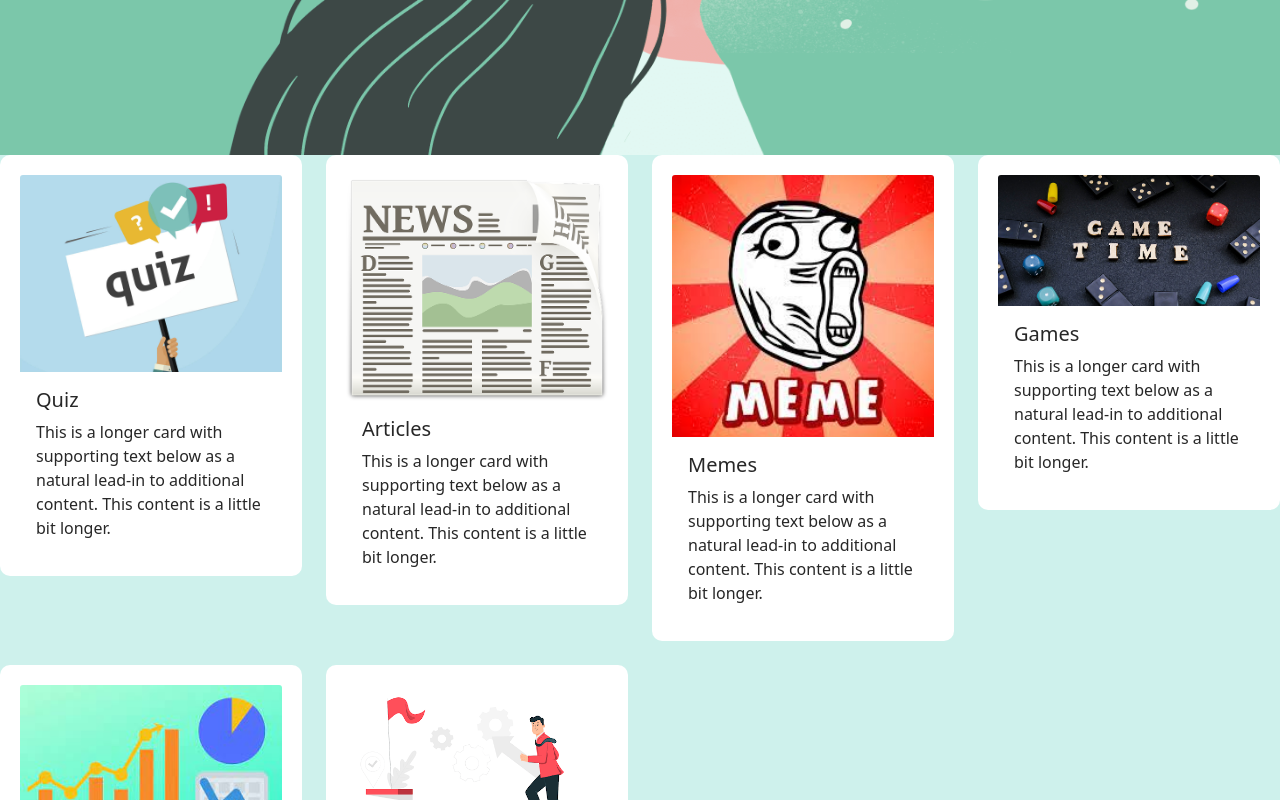
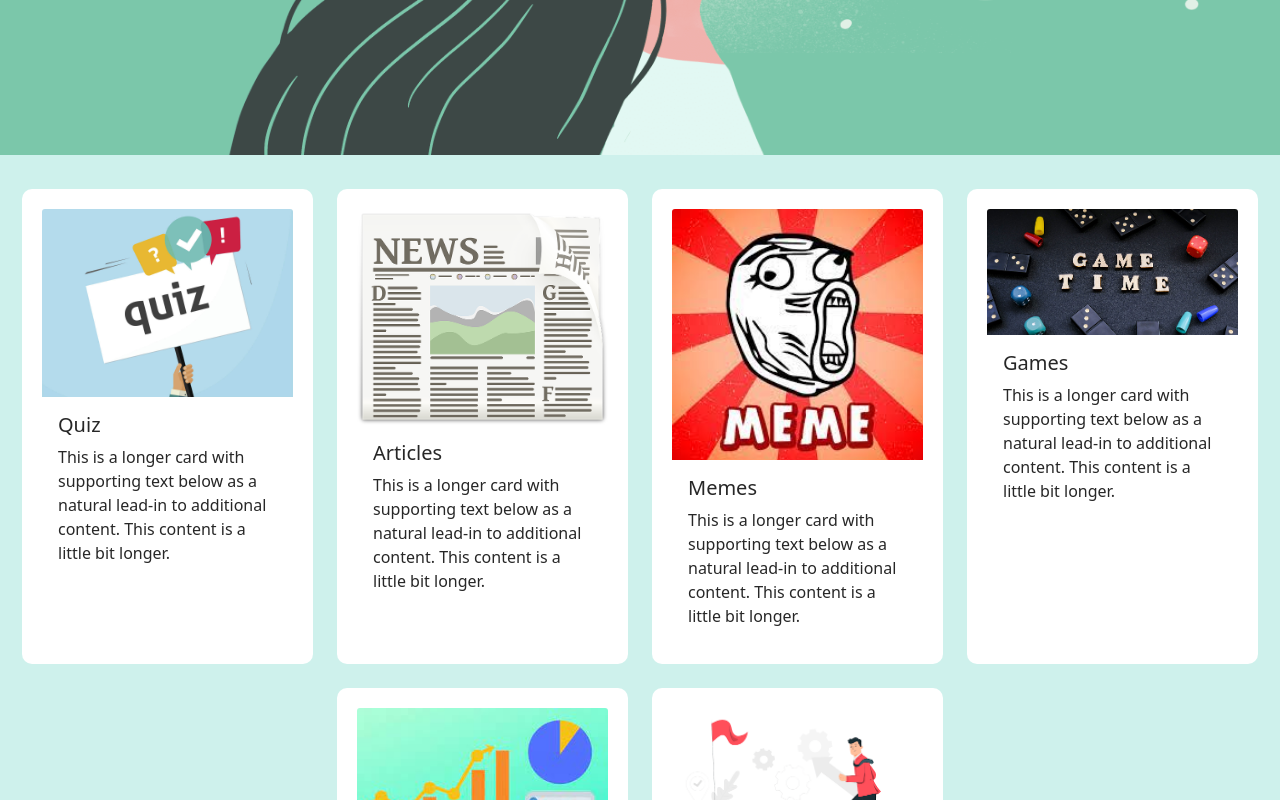
Before and after one commit to SE-Project-Team/Healify, a React (Create React App) app in the folder healify/: page /Home in a window 1280 px wide. Shown: the part 520-1320 px from the top of the page. Built offline with nearby package versions, Linux system fonts and the light colour scheme.

Commit message:
flex properties added

```diff
--- a/healify/src/App.js
+++ b/healify/src/App.js
@@ -10,9 +10,6 @@ function App() {
     <div className="App">
       <Router>
         <Switch>
-          <Route path="/Registration">
-            <Registration />
-          </Route>
           <Route exact path="/">
             <Signup />
           </Route>
@@ -22,6 +19,9 @@ function App() {
           <Route path="/Quiz">
             <Quiz />
           </Route>
+          <Route path="/Registration">
+            <Registration />
+          </Route>
         </Switch>
       </Router>
     </div>
--- a/healify/src/Components/Home.js
+++ b/healify/src/Components/Home.js
@@ -34,7 +34,11 @@ export const Home = () => {
 
       <div className={styles["top-container"]}>
         <img className={styles.img} src={image} alt="image not found" />
-        <MDBRow className="row-cols-1 row-cols-md-4 g-4">
+        <MDBRow
+          className={
+            "row-cols-1 row-cols-md-4 row-cols-sm-2 g-4 " + styles.mdbCustom
+          }
+        >
           <MDBCol>
             <MDBCard className={styles.homecard}>
               <MDBCardImage src={quizimg} alt="..." position="top" />
--- a/healify/src/Components/Home.module.css
+++ b/healify/src/Components/Home.module.css
@@ -24,7 +24,6 @@
 .top-container {
   background-color: #cef1ec;
   position: relative;
-  height: 2000px;
 }
 .navv {
   margin-top: 50px;
@@ -43,12 +42,13 @@
   background-color: white;
   color: #272727;
   padding: 20px;
-  align-self: center;
+  align-self: stretch;
   border-radius: 10px;
   border: 0px;
   border-color: rgb(206, 184, 180);
   border-style: solid;
   transition: 200ms;
+  min-height: 100%;
 }
 
 .img {
@@ -138,12 +138,12 @@
   margin-top: 20px;
   justify-content: space-between;
 }
-
+#l1 {
+}
 .like-text {
   font-size: small;
   margin-left: 10px;
 }
-
 .booklist {
   grid-template-columns: repeat(2, 1fr);
   /* align-items: start; */
@@ -151,3 +151,10 @@
 .footer-link {
   padding: 5px;
 }
+
+.mdbCustom {
+  margin: auto;
+  padding: 10px;
+  display: flex;
+  justify-content: center;
+}
```
Also changed, not shown: healify/src/App.css (+1 -11 lines).
